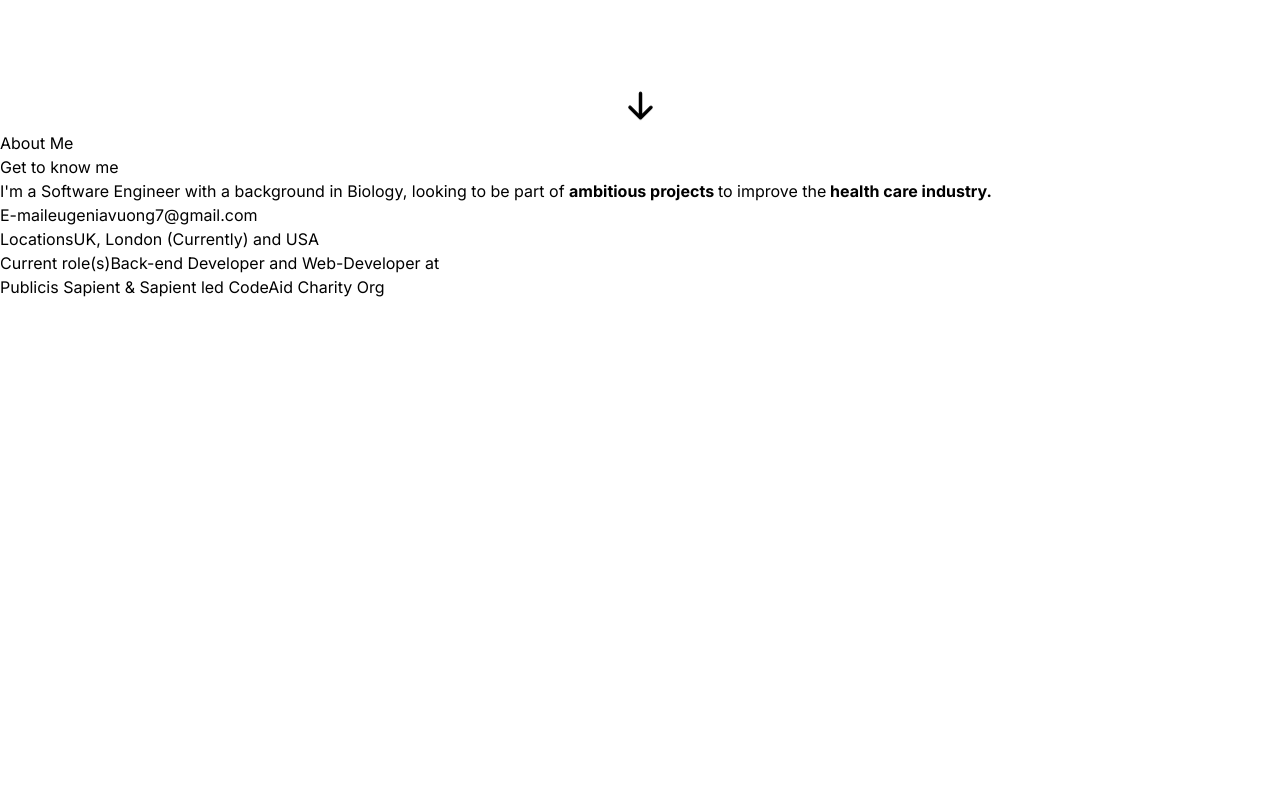
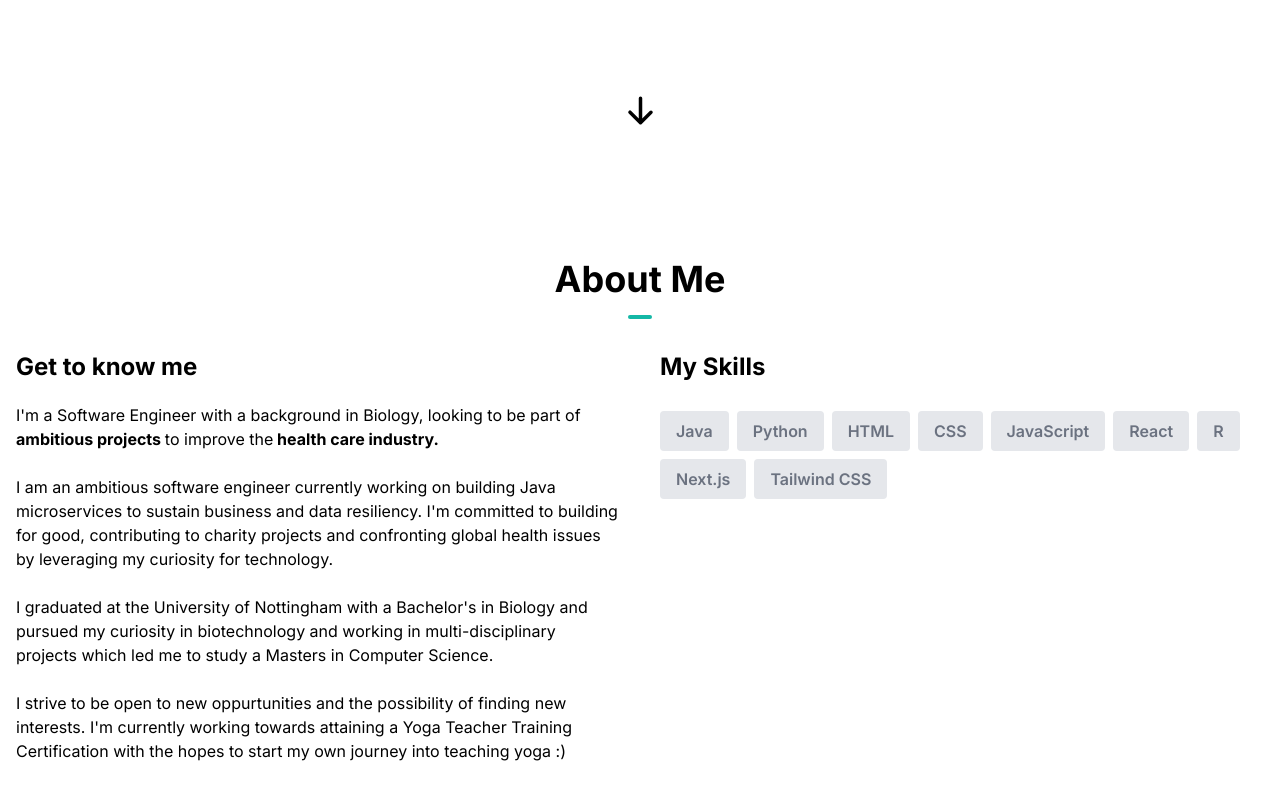
Before and after one commit to eugeniavuong/personal_website, a Next.js app: page / in a window 1280 px wide. Shown: the part 676-1476 px from the top of the page. Before the commit the page ends 975 px from the top, so only its background shows below. Built offline with nearby package versions, Linux system fonts and the light colour scheme.

Commit message:
added about me section

```diff
--- a/app/components/AboutSection.tsx
+++ b/app/components/AboutSection.tsx
@@ -1,37 +1,72 @@
 import React from 'react'
+
+const skills = [
+    { skill: "Java" },
+    { skill: "Python" },
+    { skill: "HTML" },
+    { skill: "CSS" },
+    { skill: "JavaScript" },
+    { skill: "React" },
+    { skill: "R" },
+    { skill: "Next.js" },
+    { skill: "Tailwind CSS" }
+]
+
+const accomplishments = [
+    { accomplishment: "Azure Fundamentals AZ-900 Certified"}
+
+]
 
 const AboutSection = () => {
     return (
         <section id="about">
-      <div>
-        <h1>About Me</h1>
-      </div>
-      <div>
-        <h1>Get to know me</h1>
+            <div className="my-12 pb-12 mt:pt-16 md:pb-48">
+                <h1 className="text-center font-bold text-4xl pt-20">About Me</h1>
+                <hr className="w-6 h-1 mx-auto my-4 bg-teal-500 border-0 rounded"></hr>
+                <div className="flex flex-col space-y-10 items-stretch justify-center align-top sm:text-center md:space-x-10 md:space-y-0 md:p-4 md:flex-row md:text-left">
+                <div className="md:w-1/2">
+                    <h1 className="font-bold mb-5 text-2xl">Get to know me</h1>
                     <p>I&#39;m a Software Engineer with a background in Biology, looking to be part of {" "}
                         <span className="font-bold">{"ambitious projects "}</span>
                         to improve the
                         <span className="font-bold">{" health care industry."}</span>
                     </p>
-        <ul>
-            <li>
-                <span>E-mail</span>
-                <a href="eugeniavuong7@gmail.com">eugeniavuong7@gmail.com</a>
-            </li>
-            <li>
-                <span>Locations</span>
-                UK, London (Currently) and USA
-            </li>
-            <li>
-                <span>Current role(s)</span>
-                Back-end Developer and Web-Developer at
-            </li>
-            <li>
-                <a href="https://www.publicissapient.com/locations/digital-transformation-in-united-kingdom" target="">Publicis Sapient</a>
-                &nbsp;&&nbsp;
-                <a href="https://www.linkedin.com/company/codeaid-london/?originalSubdomain=uk">Sapient led CodeAid Charity Org</a>
-            </li>
-        </ul>
+                    <br />
+                    <p>
+                        I am an ambitious software engineer currently working on building Java microservices to sustain business
+                        and data resiliency. I'm committed to building for good, contributing to charity projects and confronting
+                        global health issues by leveraging my curiosity for technology.
+                    </p>
+                    <br />
+                    <p>
+                        I graduated at the University of Nottingham with a Bachelor's in Biology and pursued my curiosity in
+                        biotechnology and working in multi-disciplinary projects which led me to study a Masters in Computer Science.
+                    </p>
+                    <br />
+                    <p>
+                        I strive to be open to new oppurtunities and the possibility of finding new interests.
+                        I'm currently working towards attaining a Yoga
+                        Teacher Training Certification with the hopes to start my own
+                        journey into teaching yoga :)
+                    </p>
+                </div>
+                <div className="text-center flex-row md:w-1/2 md:text-left justify-center z-10 md:justify-start">
+                    <h1 className="font-bold mb-5 text-2xl">My Skills</h1>
+                    <div className="flex flex-wrap">
+                        {skills.map((items, idx) => {
+                            return (
+                                <p
+                                key={idx}
+                                className="bg-gray-200 px-4 py-2 mr-2 mt-2 text-gray-500 rounded font-semibold"
+                                >
+                                    {items.skill}
+                                </p>
+                            )
+                        })
+                        }
+                    </div>
+                </div>
+                </div>
             </div>
         </section>
     )
--- a/app/components/HomeSection.tsx
+++ b/app/components/HomeSection.tsx
@@ -10,7 +10,7 @@ const HomeSection = () => {
             <div className="flex flex-col text-center items-center justify-center animate-fadeIn animation-delay-2 my-10 py-16 sm:py-32 md:justify-start md:py-48 md:flex-row md:space-x-4 md:text-left">
                 <div className="md:mt-2 md:w-1/3 flex justify-center md:justify-end px-10">
                     <Image
-                    src="/img-placeholder.png"
+                    src="/profile-picture.jpeg"
                     alt="profile-picture"
                     width={300}
                     height={300}
```
Also changed, not shown: public/profile-picture.jpeg (added). Lines whose indentation alone changed are shown as unchanged.
